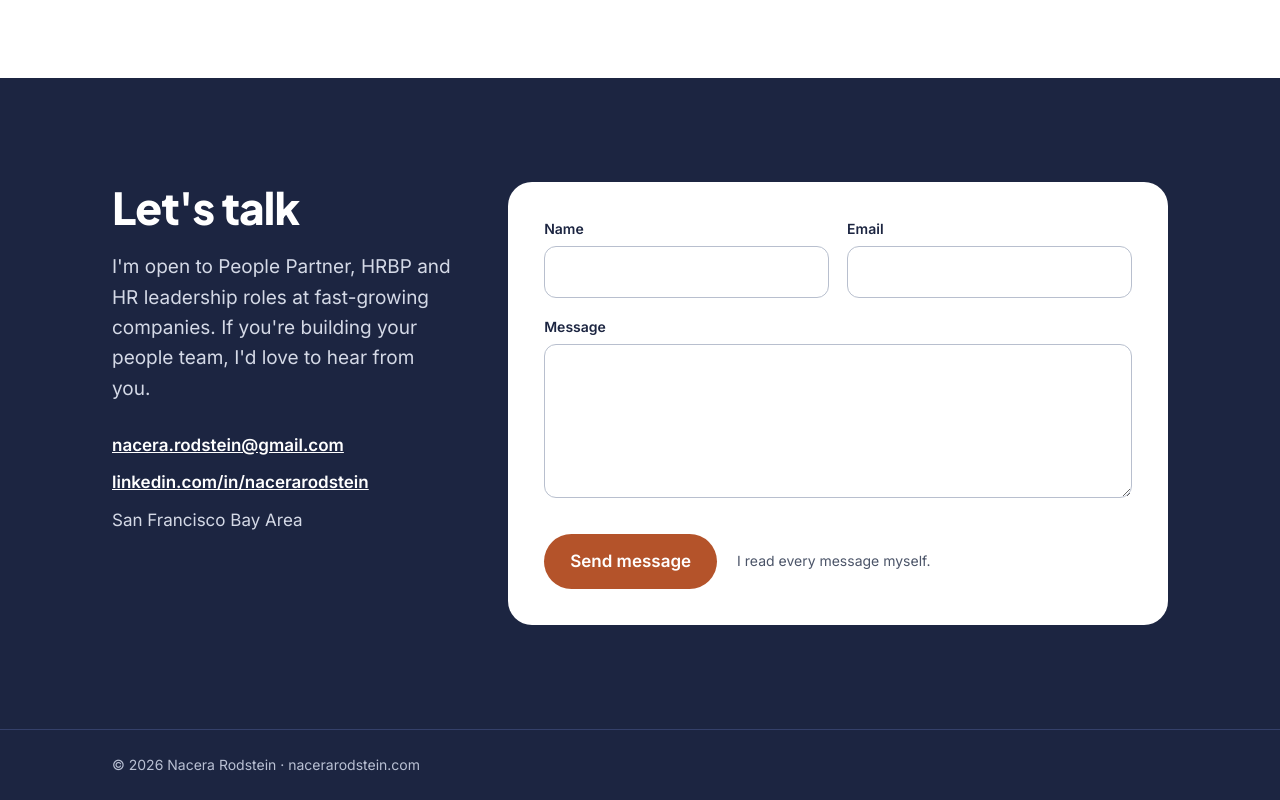
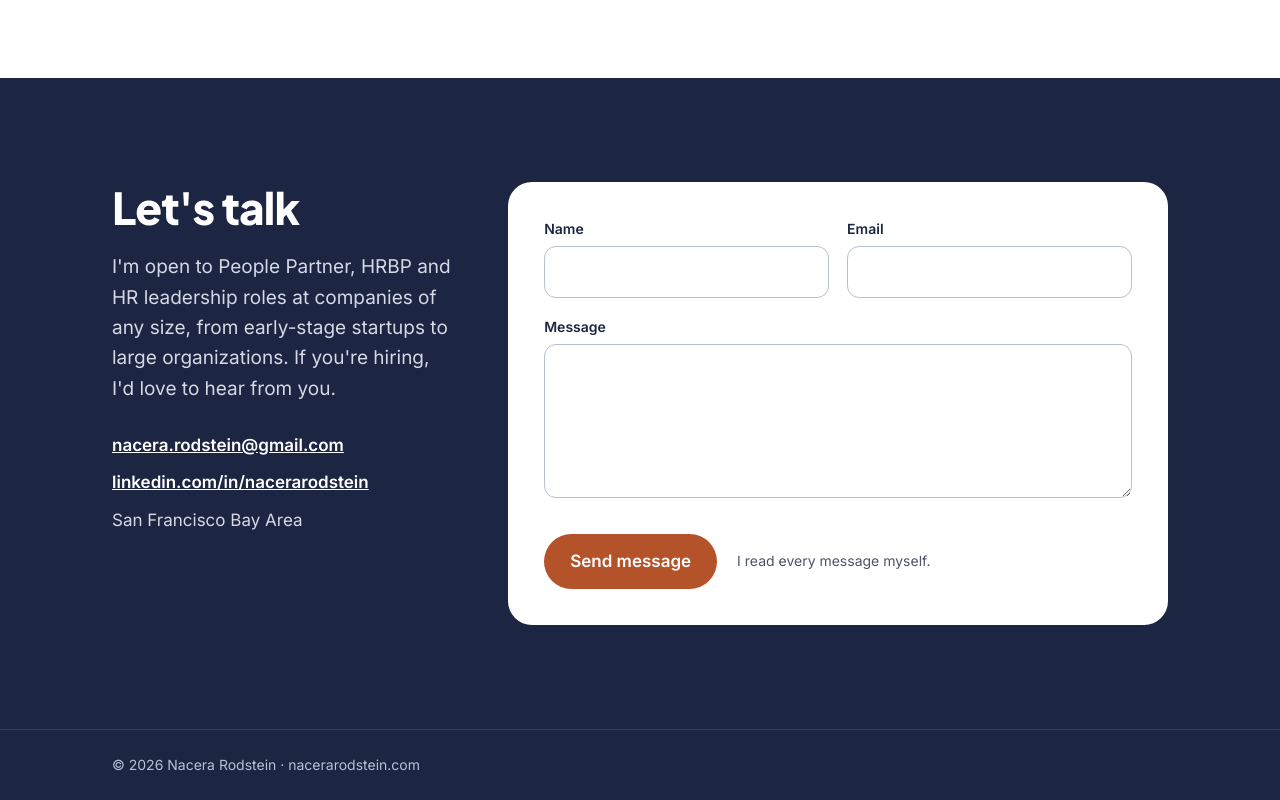
Before and after one commit to nacerarodstein-droid/nacerarodstein-droid.github.io, a plain HTML site: page index.html in a window 1280 px wide. Shown: the part 4257-5057 px from the top of the page. Drawn offline with Linux system fonts and the light colour scheme.

Commit message:
Contact copy: open to companies of any size
Co-Authored-By: Claude Opus 5.5 <noreply@anthropic.com>
Claude-Session: https://claude.ai/code/session_01LTPfgGBkGV5AdXiutV5mbq

```diff
--- a/index.html
+++ b/index.html
@@ -317,7 +317,7 @@ footer p{padding-top:24px;padding-bottom:24px;font-size:14px;color:#B9C0D3}
 <div class="wrap split">
 <div class="split-left">
 <h2 class="h2">Let's talk</h2>
-<p class="lead">I'm open to People Partner, HRBP and HR leadership roles at fast-growing companies. If you're building your people team, I'd love to hear from you.</p>
+<p class="lead">I'm open to People Partner, HRBP and HR leadership roles at companies of any size, from early-stage startups to large organizations. If you're hiring, I'd love to hear from you.</p>
 <div class="contact-links">
 <a href="mailto:nacera.rodstein@gmail.com">nacera.rodstein@gmail.com</a>
 <a href="https://linkedin.com/in/nacerarodstein">linkedin.com/in/nacerarodstein</a>
```
